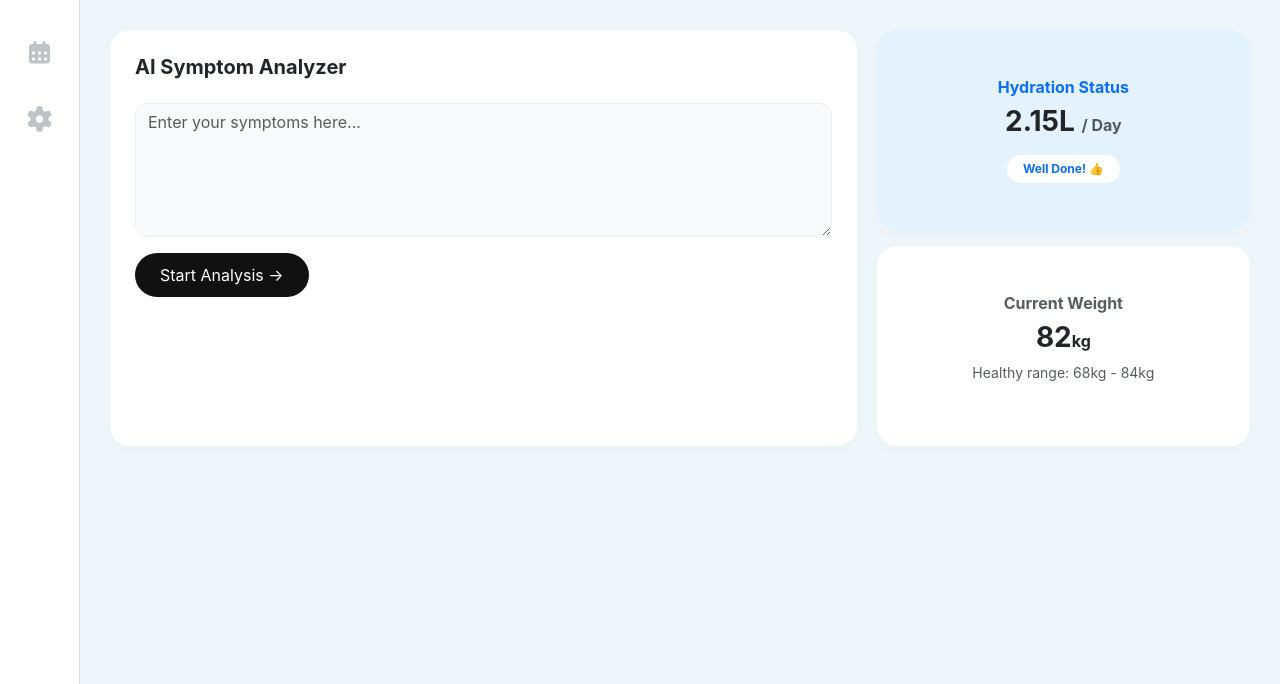
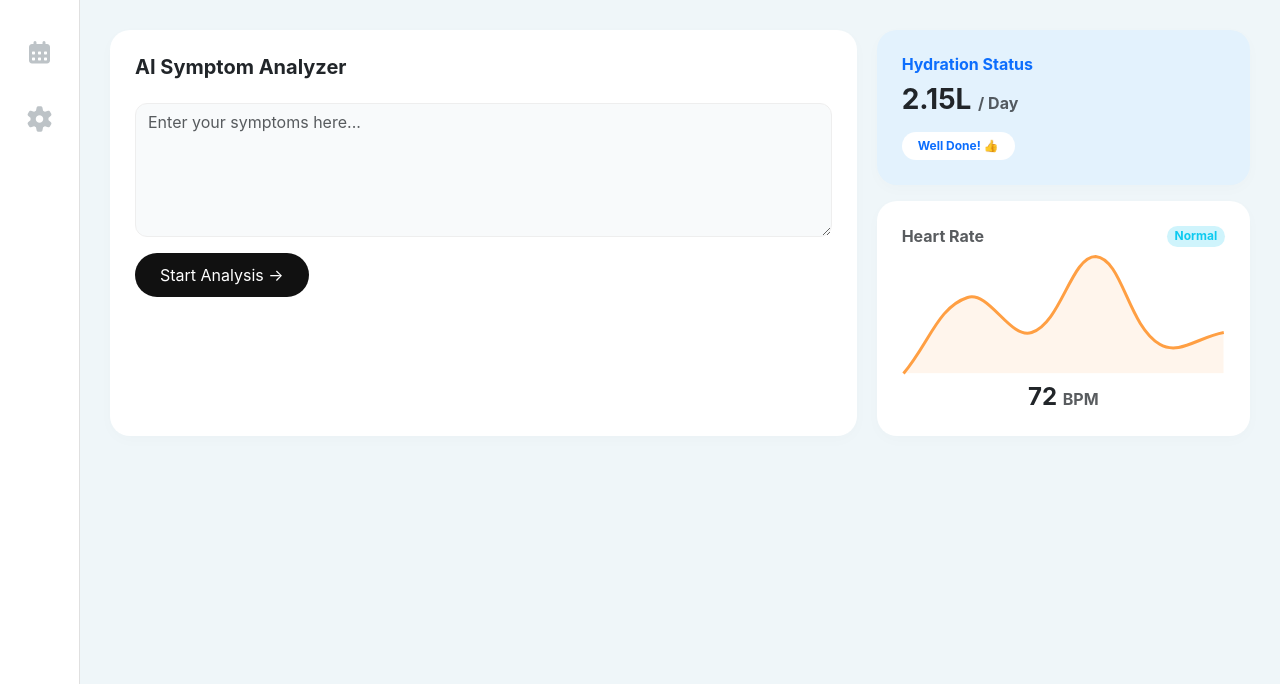
Before and after one commit to andrielmariya/smart-healthcare-app, a Flask app: page / in a window 1280 px wide. Shown: the part 116-800 px from the top of the page. Run offline with Flask 3, Linux system fonts and the light colour scheme.

Commit message:
Add real-time Heart Rate visualization

```diff
--- a/templates/index.html
+++ b/templates/index.html
@@ -6,6 +6,8 @@
     <title>Andriel | Health Dashboard</title>
     <link href="https://cdn.jsdelivr.net/npm/bootstrap@5.3.0/dist/css/bootstrap.min.css" rel="stylesheet">
     <link rel="stylesheet" href="https://cdnjs.cloudflare.com/ajax/libs/font-awesome/6.0.0/all.min.css">
+    <script src="https://cdn.jsdelivr.net/npm/chart.js"></script>
+
     <style>
         :root {
             --bg-color: #eff6f9;
@@ -73,18 +75,8 @@
             border: none;
         }
 
-        /* Specific Widgets */
         .symptom-analyzer-box {
             grid-column: 1 / 2;
-        }
-
-        .metric-small {
-            height: 200px;
-            display: flex;
-            flex-direction: column;
-            justify-content: center;
-            align-items: center;
-            text-align: center;
         }
 
         textarea.form-control {
@@ -131,34 +123,63 @@
         </header>
 
         <div class="dashboard-grid">
-
             <div class="health-card symptom-analyzer-box">
                 <h5 class="fw-bold mb-4">AI Symptom Analyzer</h5>
                 <textarea id="symptoms" class="form-control mb-3" rows="5" placeholder="Enter your symptoms here..."></textarea>
                 <button id="analyzeBtn" class="btn btn-primary">Start Analysis -></button>
-
-                <div id="resultBox" class="result-container mt-4 animate__animated animate__fadeIn">
-                    </div>
+                <div id="resultBox" class="result-container mt-4"></div>
             </div>
 
             <div class="d-flex flex-column gap-3">
-                <div class="health-card metric-small" style="background-color: #e3f2fd;">
+                <div class="health-card" style="background-color: #e3f2fd;">
                     <h6 class="text-primary fw-bold">Hydration Status</h6>
                     <h3 class="fw-bold">2.15L <small class="fs-6 text-muted">/ Day</small></h3>
                     <div class="badge bg-white text-primary rounded-pill mt-2 p-2 px-3">Well Done! 👍</div>
                 </div>
 
-                <div class="health-card metric-small">
-                    <h6 class="text-muted fw-bold">Current Weight</h6>
-                    <h3 class="fw-bold">82<small class="fs-6">kg</small></h3>
-                    <p class="text-muted small">Healthy range: 68kg - 84kg</p>
+                <div class="health-card">
+                    <div class="d-flex justify-content-between align-items-center mb-2">
+                        <h6 class="text-muted fw-bold mb-0">Heart Rate</h6>
+                        <span class="badge bg-info-subtle text-info rounded-pill">Normal</span>
+                    </div>
+                    <div style="height: 120px;">
+                        <canvas id="heartRateChart"></canvas>
+                    </div>
+                    <div class="mt-2 text-center">
+                        <h4 class="fw-bold mb-0">72 <small class="fs-6 text-muted">BPM</small></h4>
+                    </div>
                 </div>
             </div>
-
         </div>
     </div>
 
     <script>
+        // 1. Initialize the Chart
+        const ctx = document.getElementById('heartRateChart').getContext('2d');
+        new Chart(ctx, {
+            type: 'line',
+            data: {
+                labels: ['1pm', '2pm', '3pm', '4pm', '5pm', '6pm'],
+                datasets: [{
+                    label: 'BPM',
+                    data: [65, 78, 72, 85, 70, 72],
+                    borderColor: '#ff9f43',
+                    backgroundColor: 'rgba(255, 159, 67, 0.1)',
+                    borderWidth: 3,
+                    fill: true,
+                    tension: 0.4,
+                    pointRadius: 0
+                }]
+            },
+            options: {
+                responsive: true,
+                maintainAspectRatio: false,
+                plugins: { legend: { display: false } },
+                scales: { x: { display: false }, y: { display: false } }
+            }
+        });
+
+        // 2. Symptom Analyzer Logic
         document.getElementById('analyzeBtn').addEventListener('click', async function() {
             const symptomsText = document.getElementById('symptoms').value;
             const resultBox = document.getElementById('resultBox');
```
